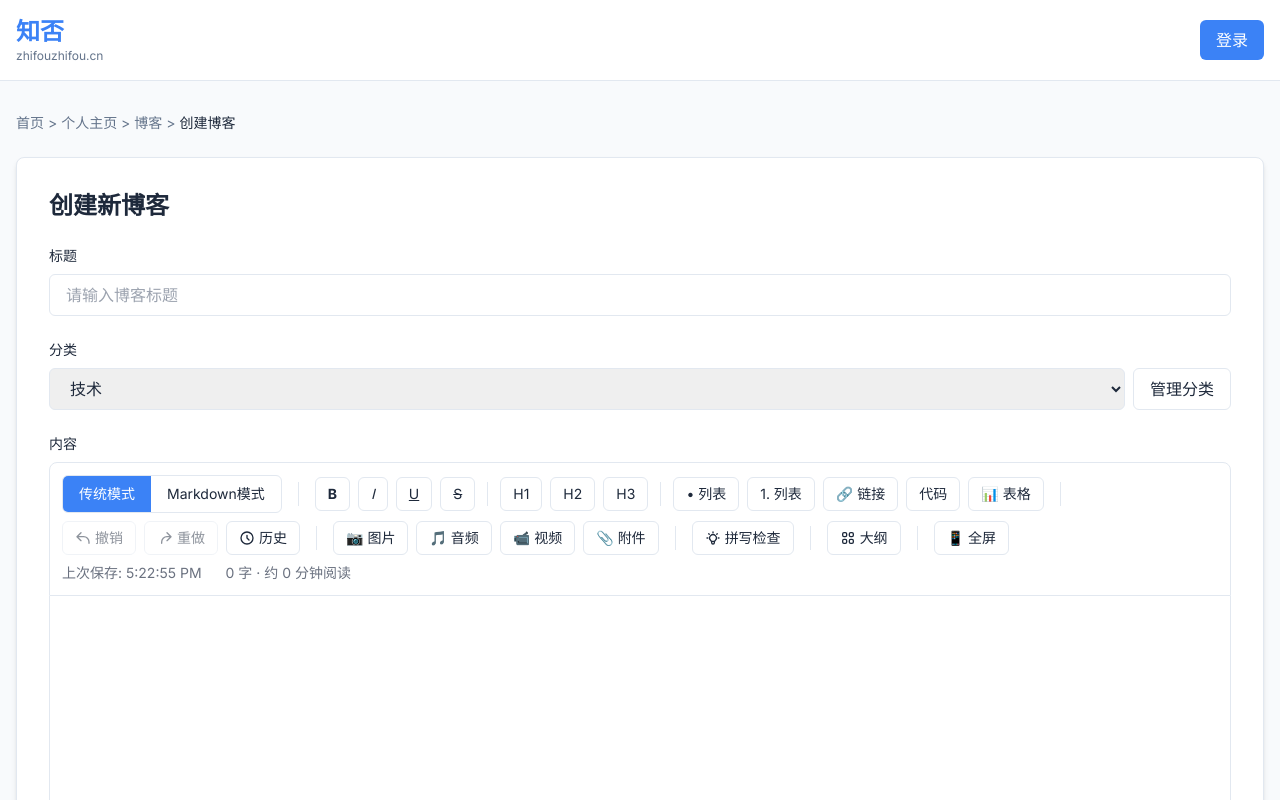
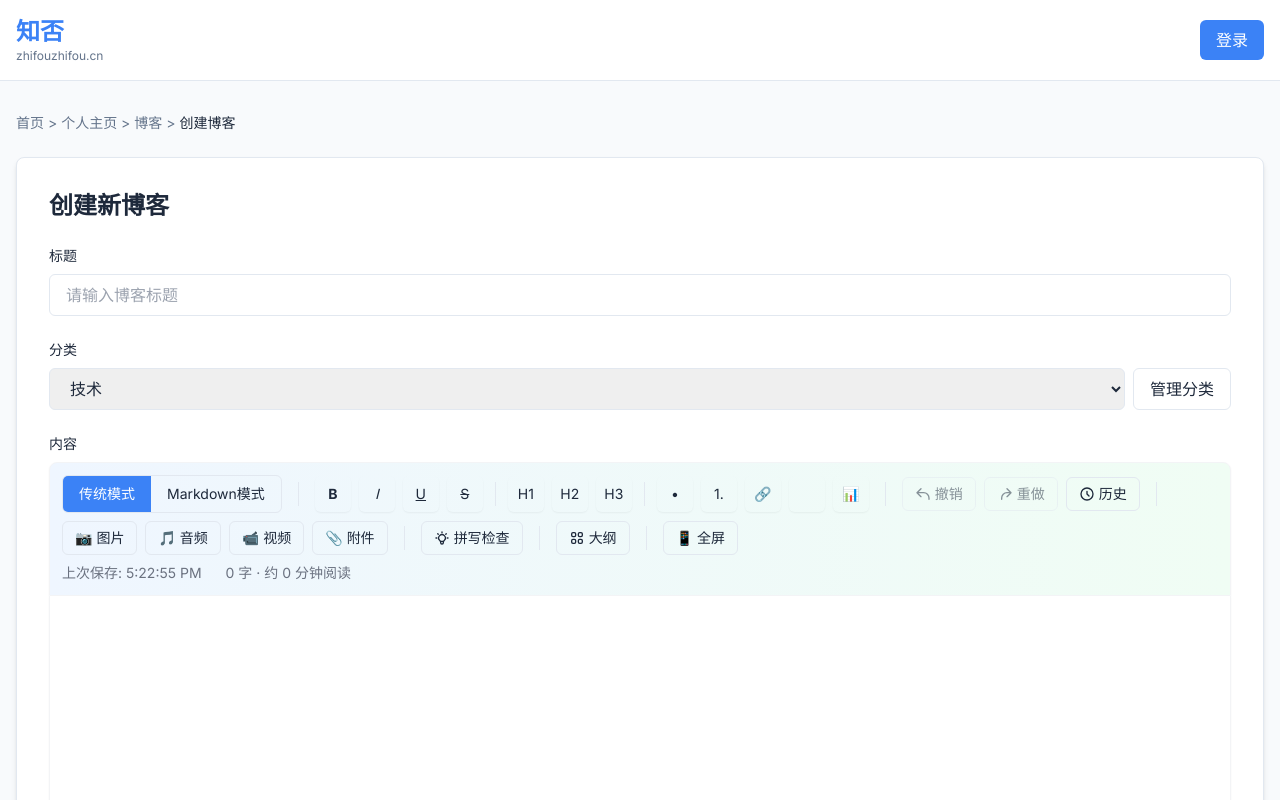
Before and after one commit to some-side-project/zhifou, a Next.js app: page /1/blogs/create in a window 1280 px wide. Shown: the top 800 px of the page. Built offline with nearby package versions, Linux system fonts and the light colour scheme.

Commit message:
feat: 再次更新RichTextEditor组件

```diff
--- a/src/components/RichTextEditor.tsx
+++ b/src/components/RichTextEditor.tsx
@@ -1036,7 +1036,7 @@ export default function RichTextEditor({
       {!isFullscreen && (
         <>
           {/* 工具栏 */}
-          <div className="bg-white border border-border rounded-t-lg p-3 flex flex-wrap items-center gap-2">
+          <div className="bg-gradient-to-r from-blue-50 to-green-50 border border-gray-100 rounded-t-lg p-3 flex flex-wrap items-center gap-2 shadow-sm">
             {/* 移动端菜单按钮 */}
             <div className="md:hidden">
               <button
@@ -1127,7 +1127,7 @@ export default function RichTextEditor({
                 <button
                   type="button"
                   onClick={() => handleFormat("bold")}
-                  className="flex items-center gap-1 px-3 py-1.5 border border-border rounded-md text-sm hover:bg-muted transition-colors"
+                  className="flex items-center justify-center w-9 h-9 rounded-md text-sm hover:bg-white transition-colors shadow-sm"
                   title="加粗"
                 >
                   <strong>B</strong>
@@ -1135,7 +1135,7 @@ export default function RichTextEditor({
                 <button
                   type="button"
                   onClick={() => handleFormat("italic")}
-                  className="flex items-center gap-1 px-3 py-1.5 border border-border rounded-md text-sm hover:bg-muted transition-colors"
+                  className="flex items-center justify-center w-9 h-9 rounded-md text-sm hover:bg-white transition-colors shadow-sm"
                   title="斜体"
                 >
                   <em>I</em>
@@ -1143,7 +1143,7 @@ export default function RichTextEditor({
                 <button
                   type="button"
                   onClick={() => handleFormat("underline")}
-                  className="flex items-center gap-1 px-3 py-1.5 border border-border rounded-md text-sm hover:bg-muted transition-colors"
+                  className="flex items-center justify-center w-9 h-9 rounded-md text-sm hover:bg-white transition-colors shadow-sm"
                   title="下划线"
                 >
                   <u>U</u>
@@ -1151,7 +1151,7 @@ export default function RichTextEditor({
                 <button
                   type="button"
                   onClick={() => handleFormat("strikethrough")}
-                  className="flex items-center gap-1 px-3 py-1.5 border border-border rounded-md text-sm hover:bg-muted transition-colors"
+                  className="flex items-center justify-center w-9 h-9 rounded-md text-sm hover:bg-white transition-colors shadow-sm"
                   title="删除线"
                 >
                   <span style={{ textDecoration: "line-through" }}>S</span>
@@ -1160,7 +1160,7 @@ export default function RichTextEditor({
                 <button
                   type="button"
                   onClick={() => handleFormat("h1")}
-                  className="flex items-center gap-1 px-3 py-1.5 border border-border rounded-md text-sm hover:bg-muted transition-colors"
+                  className="flex items-center justify-center w-9 h-9 rounded-md text-sm hover:bg-white transition-colors shadow-sm"
                   title="一级标题"
                 >
                   H1
@@ -1168,7 +1168,7 @@ export default function RichTextEditor({
                 <button
                   type="button"
                   onClick={() => handleFormat("h2")}
-                  className="flex items-center gap-1 px-3 py-1.5 border border-border rounded-md text-sm hover:bg-muted transition-colors"
+                  className="flex items-center justify-center w-9 h-9 rounded-md text-sm hover:bg-white transition-colors shadow-sm"
                   title="二级标题"
                 >
                   H2
@@ -1176,7 +1176,7 @@ export default function RichTextEditor({
                 <button
                   type="button"
                   onClick={() => handleFormat("h3")}
-                  className="flex items-center gap-1 px-3 py-1.5 border border-border rounded-md text-sm hover:bg-muted transition-colors"
+                  className="flex items-center justify-center w-9 h-9 rounded-md text-sm hover:bg-white transition-colors shadow-sm"
                   title="三级标题"
                 >
                   H3
@@ -1185,42 +1185,42 @@ export default function RichTextEditor({
                 <button
                   type="button"
                   onClick={() => handleFormat("ul")}
-                  className="flex items-center gap-1 px-3 py-1.5 border border-border rounded-md text-sm hover:bg-muted transition-colors"
+                  className="flex items-center justify-center w-9 h-9 rounded-md text-sm hover:bg-white transition-colors shadow-sm"
                   title="无序列表"
                 >
-                  • 列表
+                  •
                 </button>
                 <button
                   type="button"
                   onClick={() => handleFormat("ol")}
-                  className="flex items-center gap-1 px-3 py-1.5 border border-border rounded-md text-sm hover:bg-muted transition-colors"
+                  className="flex items-center justify-center w-9 h-9 rounded-md text-sm hover:bg-white transition-colors shadow-sm"
                   title="有序列表"
                 >
-                  1. 列表
+                  1.
                 </button>
                 <button
                   type="button"
                   onClick={() => handleFormat("link")}
-                  className="flex items-center gap-1 px-3 py-1.5 border border-border rounded-md text-sm hover:bg-muted transition-colors"
+                  className="flex items-center justify-center w-9 h-9 rounded-md text-sm hover:bg-white transition-colors shadow-sm"
                   title="插入链接"
                 >
-                  🔗 链接
+                  🔗
                 </button>
                 <button
                   type="button"
                   onClick={() => handleFormat("code")}
-                  className="flex items-center gap-1 px-3 py-1.5 border border-border rounded-md text-sm hover:bg-muted transition-colors"
+                  className="flex items-center justify-center w-9 h-9 rounded-md text-sm hover:bg-white transition-colors shadow-sm"
                   title="代码块"
                 >
-                  {} 代码
+                  {}
                 </button>
                 <button
                   type="button"
                   onClick={() => handleFormat("table")}
-                  className="flex items-center gap-1 px-3 py-1.5 border border-border rounded-md text-sm hover:bg-muted transition-colors"
+                  className="flex items-center justify-center w-9 h-9 rounded-md text-sm hover:bg-white transition-colors shadow-sm"
                   title="插入表格"
                 >
-                  📊 表格
+                  📊
                 </button>
               </div>
 
@@ -1463,11 +1463,11 @@ export default function RichTextEditor({
           </div>
 
           {/* 编辑区域 */}
-          <div className="border-x border-b border-border rounded-b-lg min-h-[300px] md:min-h-[400px] flex">
+          <div className="border-x border-b border-gray-100 rounded-b-lg min-h-[300px] md:min-h-[500px] flex bg-white shadow-sm">
             {/* 大纲侧边栏 */}
             {showOutline && (
-              <div className="w-64 border-r border-border bg-muted/30 p-4 overflow-auto">
-                <h3 className="text-sm font-semibold mb-3 text-foreground">内容大纲</h3>
+              <div className="w-64 border-r border-gray-100 bg-gray-50 p-4 overflow-auto">
+                <h3 className="text-sm font-semibold mb-3 text-gray-700">内容大纲</h3>
                 {outlineItems.length > 0 ? (
                   <ul className="space-y-1">
                     {outlineItems.map((item, index) => (
@@ -1536,14 +1536,17 @@ export default function RichTextEditor({
                       }
                     }}
                     data-placeholder={placeholder}
-                    className="w-full h-full p-4 focus:outline-none"
+                    className="w-full h-full p-6 focus:outline-none"
                     style={{
                       outline: "none",
                       whiteSpace: "pre-wrap",
                       wordWrap: "break-word",
                       minHeight: "300px",
                       fontSize: "16px",
-                      lineHeight: "1.6",
+                      lineHeight: "1.8",
+                      color: "#333333",
+                      fontFamily: "-apple-system, BlinkMacSystemFont, 'Segoe UI', Roboto, 'Helvetica Neue', Arial, sans-serif",
+                      backgroundColor: "#ffffff",
                     }}
                   />
                 </div>
@@ -1568,16 +1571,22 @@ export default function RichTextEditor({
                       onDragOver={handleDragOver}
                       onDrop={handleDrop}
                       placeholder="在此输入Markdown内容..."
-                      className="w-full h-full p-4 border-none focus:outline-none font-mono text-sm"
-                      style={{ resize: "none", fontSize: "14px" }}
+                      className="w-full h-full p-6 border-none focus:outline-none font-mono"
+                      style={{ resize: "none", fontSize: "15px", lineHeight: "1.6", color: "#333333" }}
                     />
                   </div>
                   {showPreview && (
-                    <div className="w-full md:w-1/2 p-4 overflow-auto">
-                      <div className="prose max-w-none">
+                    <div className="w-full md:w-1/2 p-6 overflow-auto bg-gray-50">
+                      <div className="prose max-w-none prose-slate">
                         <div
                           className="preview-content"
                           dangerouslySetInnerHTML={renderMarkdown(markdownInput)}
+                          style={{
+                            fontSize: "16px",
+                            lineHeight: "1.8",
+                            color: "#333333",
+                            fontFamily: "-apple-system, BlinkMacSystemFont, 'Segoe UI', Roboto, 'Helvetica Neue', Arial, sans-serif",
+                          }}
                         />
                       </div>
                     </div>
@@ -1738,13 +1747,16 @@ export default function RichTextEditor({
                   }}
                   data-placeholder={placeholder}
                   className="w-full h-full p-8 focus:outline-none"
-                  style={{
-                    outline: "none",
-                    whiteSpace: "pre-wrap",
-                    wordWrap: "break-word",
-                    fontSize: "18px",
-                    lineHeight: "1.8",
-                  }}
+                    style={{
+                      outline: "none",
+                      whiteSpace: "pre-wrap",
+                      wordWrap: "break-word",
+                      fontSize: "18px",
+                      lineHeight: "1.8",
+                      color: "#333333",
+                      fontFamily: "-apple-system, BlinkMacSystemFont, 'Segoe UI', Roboto, 'Helvetica Neue', Arial, sans-serif",
+                      backgroundColor: "#ffffff",
+                    }}
                 />
               </div>
             )}
@@ -1758,15 +1770,21 @@ export default function RichTextEditor({
                     onDragOver={handleDragOver}
                     onDrop={handleDrop}
                     placeholder="在此输入Markdown内容..."
-                    className="w-full h-full p-8 border-none focus:outline-none font-mono text-lg"
-                    style={{ resize: "none" }}
+                    className="w-full h-full p-8 border-none focus:outline-none font-mono"
+                    style={{ resize: "none", fontSize: "16px", lineHeight: "1.6", color: "#333333" }}
                   />
                 </div>
-                <div className="w-1/2 p-8 overflow-auto">
-                  <div className="prose max-w-none">
+                <div className="w-1/2 p-8 overflow-auto bg-gray-50">
+                  <div className="prose max-w-none prose-slate">
                     <div
                       className="preview-content"
                       dangerouslySetInnerHTML={renderMarkdown(markdownInput)}
+                      style={{
+                        fontSize: "16px",
+                        lineHeight: "1.8",
+                        color: "#333333",
+                        fontFamily: "-apple-system, BlinkMacSystemFont, 'Segoe UI', Roboto, 'Helvetica Neue', Arial, sans-serif",
+                      }}
                     />
                   </div>
                 </div>
```
